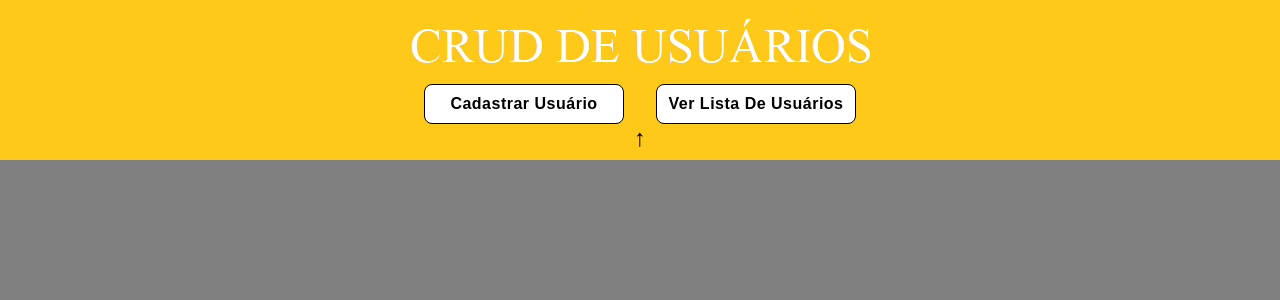
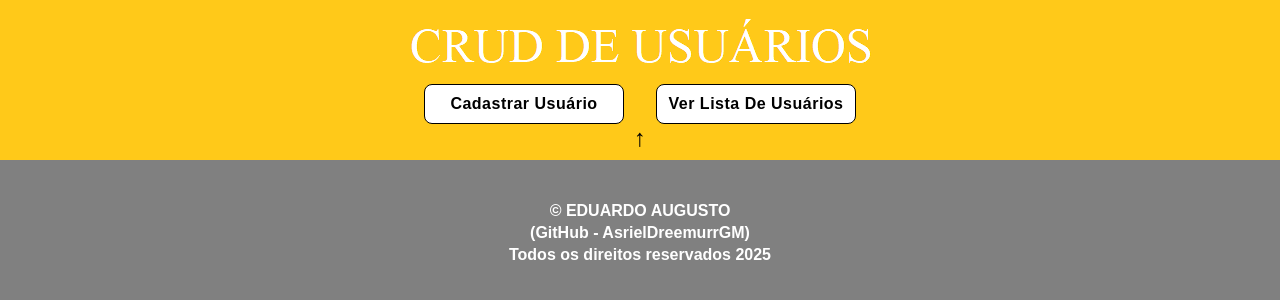
Before and after one commit to AsrielDreemurrGM/User_CRUD, a React (Vite) app: page / in a window 1280 px wide. Shown: the top 300 px of the page. Built offline with nearby package versions, Linux system fonts and the light colour scheme.

Commit message:
Added Footer Component
- Introduced A New Footer Component With Styled Text Displaying Copyright Information And The Current Year;
- Rendered The Footer In The Main App Layout For Consistent Display Across Pages;

```diff
--- a/src/App.tsx
+++ b/src/App.tsx
@@ -1,3 +1,4 @@
+import Footer from './components/Footer/Footer';
 import Header from './components/Header/Header';
 import GlobalStyle from './styles/main';
 
@@ -6,6 +7,7 @@ function App() {
     <>
       <GlobalStyle />
       <Header />
+      <Footer />
     </>
   );
 }
--- /dev/null
+++ b/src/components/Footer/Footer.tsx
@@ -0,0 +1,19 @@
+import { FooterText } from './styles';
+
+function Footer() {
+  const currentYear = new Date().getFullYear();
+
+  return (
+    <footer>
+      <FooterText>
+        © EDUARDO AUGUSTO
+        <br />
+        (GitHub - AsrielDreemurrGM)
+        <br />
+        Todos os direitos reservados {currentYear}
+      </FooterText>
+    </footer>
+  );
+}
+
+export default Footer;
--- /dev/null
+++ b/src/components/Footer/styles.ts
@@ -0,0 +1,11 @@
+import styled from 'styled-components';
+
+export const FooterText = styled.p`
+  margin: 40px 0;
+  text-align: center;
+  font-size: 16px;
+  font-weight: bold;
+  color: white;
+  line-height: 22px;
+  cursor: default;
+`;
```
